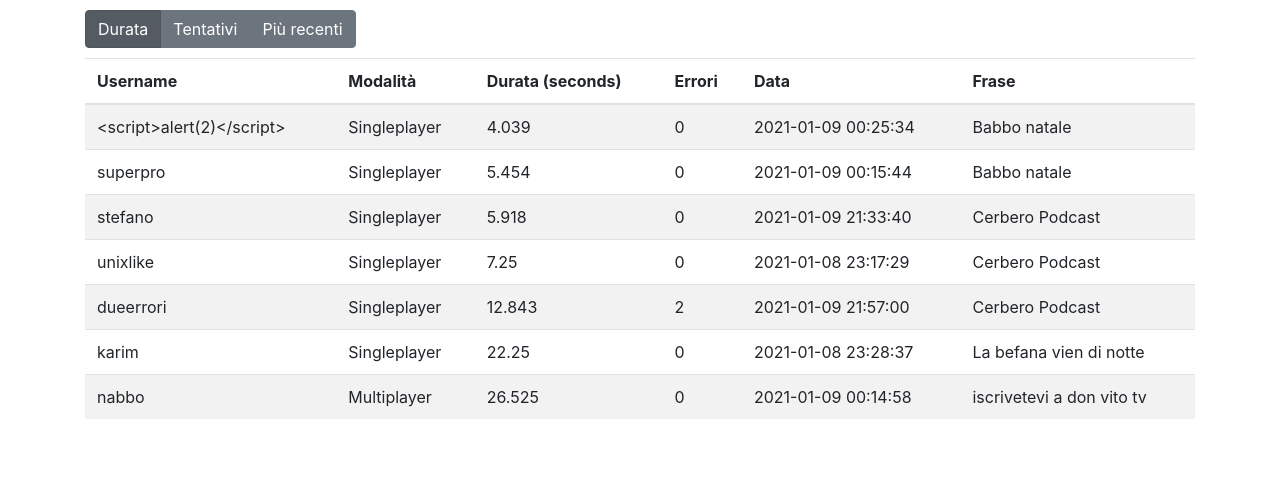
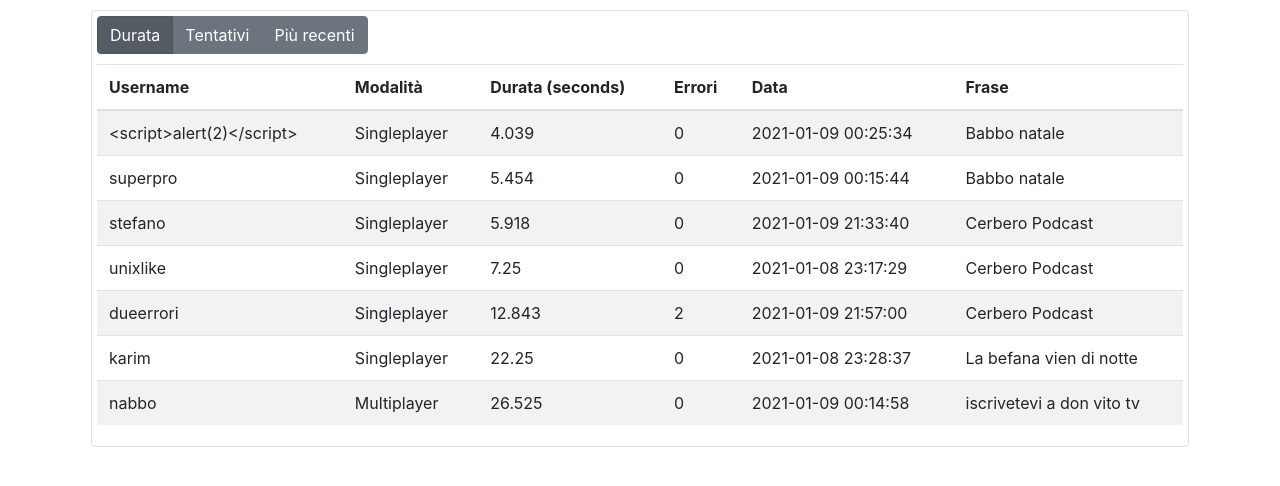
Before and after one commit to asdrubalini/Hangman-Game, a PHP site: page /leaderboard.php in a window 1280 px wide. Shown: the part 56-542 px from the top of the page. Run offline with PHP 8.4, Linux system fonts and the light colour scheme; some libraries are stand-ins or nearby versions.

Commit message:
add padding to rules

```diff
--- a/css/style.css
+++ b/css/style.css
@@ -41,7 +41,7 @@
   justify-content: center;
   margin: 4px; }
 
-.game-card {
+.padded-card {
   border: 1.25px solid rgba(0, 0, 0, 0.125) !important;
   border-radius: .3rem !important;
   margin: 6px;
--- a/leaderboard.php
+++ b/leaderboard.php
@@ -18,6 +18,7 @@ $data = database_fetch_results($sort);
     <?php include_once __DIR__ . "/partials/navbar.php" ?>
 
     <div class="container rules">
+        <div class="card padded-card">
             <div class="row">
                 <div class="col">
                     <div class="btn-group btn-group-toggle" data-toggle="Sort">
@@ -62,6 +63,8 @@ $data = database_fetch_results($sort);
 
                 </div>
             </div>
+
+        </div>
     </div>
 
     <?php include_once __DIR__ . "/partials/javascript.php" ?>
--- a/sass/components/game-card.scss
+++ b/sass/components/padded-card.scss
@@ -1,4 +1,4 @@
-.game-card {
+.padded-card {
     border: 1.25px solid rgba(0,0,0,.125) !important;
     border-radius: .3rem !important;
 
--- a/sass/main.scss
+++ b/sass/main.scss
@@ -4,6 +4,6 @@
 @import "components/word-guess.scss";
 @import "components/leaderboard-username.scss";
 @import "components/letter-badge.scss";
-@import "components/game-card.scss";
+@import "components/padded-card.scss";
 
 @import "common.scss";
```
Also changed, not shown: partials/game/game.php (+5 -5 lines), storage/database.db. Lines whose indentation alone changed are shown as unchanged.
